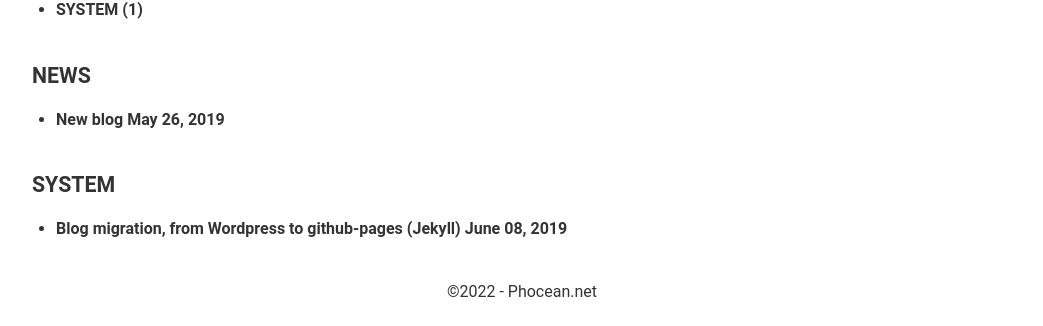
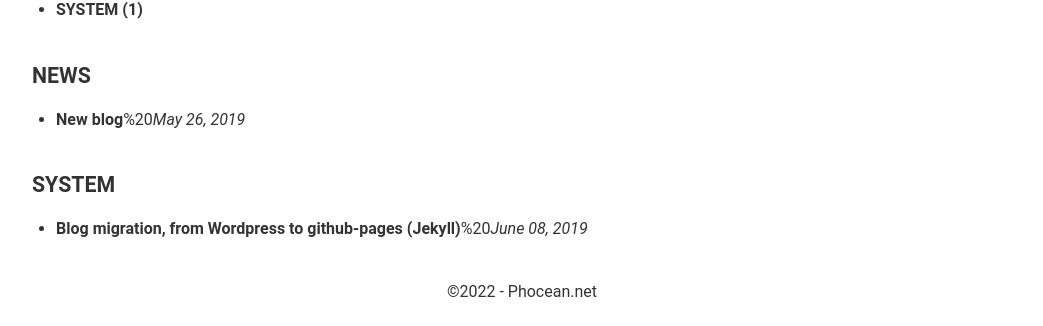
Before and after one commit to phocean/phocean.github.io, a Jekyll site: the page built from categories.md, in a window 1280 px wide. Shown: the part 240-566 px from the top of the page, without its empty margins (118-1161 px from the left). Built offline with Jekyll 4.4.1, drawn with Linux system fonts in a browser that asks for light colours.

Commit message:
Update categories.md

```diff
--- a/categories.md
+++ b/categories.md
@@ -26,7 +26,7 @@ title: Categories
     {% for post in pages_list %}
       {% if post.title != null %}
       {% if group == null or group == post.group %}
-      <li><a href="{{ site.url }}{{ post.url }}">{{ post.title }} <time datetime="{{ post.date | date_to_xmlschema }}" itemprop="datePublished">{{ post.date | date: "%B %d, %Y" }}</time></a></li>
+  <li><a href="{{ site.url }}{{ post.url }}">{{ post.title }}</a>%20<i><time datetime="{{ post.date | date_to_xmlschema }}" itemprop="datePublished">{{ post.date | date: "%B %d, %Y" }}</time></i></li>
       {% endif %}
       {% endif %}
     {% endfor %}
```
